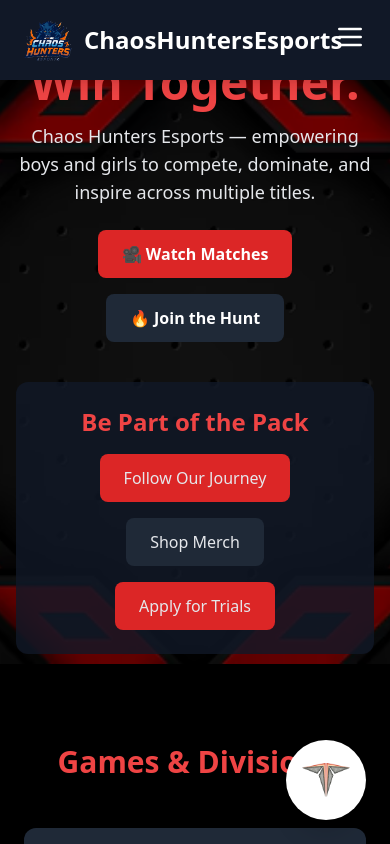
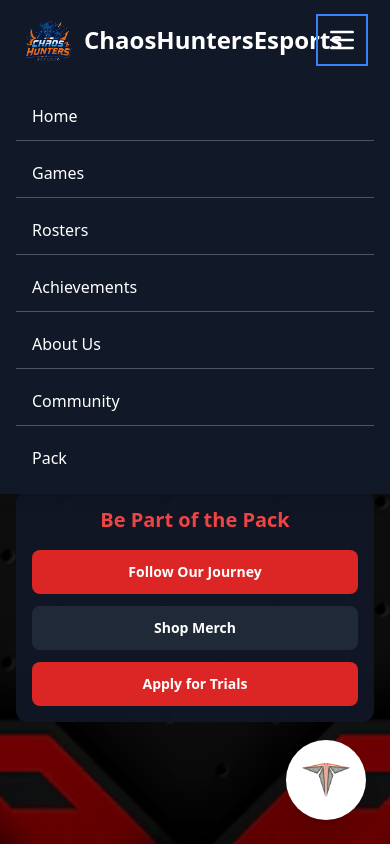
Before and after one commit to abhigna-26/ChaosHunters, a plain HTML site: page index.html in a window 390 px wide. Both pictures are taken after a click on the button "Toggle navigation menu". Shown: the top 844 px of the page. Drawn offline with nearby package versions, Linux system fonts and the light colour scheme.

Commit message:
done changes

```diff
--- a/index.html
+++ b/index.html
@@ -1,11 +1,32 @@
 <!DOCTYPE html>
 <html lang="en">
+
 <head>
   <meta charset="UTF-8" />
   <meta name="viewport" content="width=device-width, initial-scale=1.0" />
   <title>Chaos Hunters Esports</title>
+
+  <!-- Favicon Implementation using your existing logo -->
+  <!-- Modern browsers support PNG favicons directly -->
+  <link rel="icon" href="/chaoshunterslogo.png" type="image/png" sizes="32x32">
+  <link rel="icon" href="/chaoshunterslogo.png" type="image/png" sizes="16x16">
+
+  <!-- Apple Touch Icon (iOS) -->
+  <link rel="apple-touch-icon" href="/chaoshunterslogo.png" sizes="180x180">
+
+  <!-- Android Chrome Icons -->
+  <link rel="icon" href="/chaoshunterslogo.png" sizes="192x192" type="image/png">
+  <link rel="icon" href="/chaoshunterslogo.png" sizes="512x512" type="image/png">
+
+  <!-- Legacy ICO support (optional but recommended) -->
+  <link rel="shortcut icon" href="/favicon.ico" type="image/x-icon">
+
+  <!-- Theme Color -->
+  <meta name="theme-color" content="#dc2626">
+
   <script src="https://cdn.tailwindcss.com"></script>
 </head>
+
 <body class="bg-black text-gray-200 font-sans scroll-smooth">
   <!-- Header / Navbar -->
   <header class="fixed w-full bg-gray-900 text-white shadow-lg z-50">
@@ -13,8 +34,7 @@
 
       <!-- Logo + Brand -->
       <div class="flex items-center space-x-3">
-        <img src="chaoshunterslogo.png"
-             alt="Chaos Hunters Logo" class="w-12 h-12 object-contain">
+        <img src="chaoshunterslogo.png" alt="Chaos Hunters Logo" class="w-12 h-12 object-contain">
         <span class="text-2xl font-bold">ChaosHuntersEsports</span>
       </div>
 
@@ -26,51 +46,97 @@
         <a href="#achievements" class="hover:text-red-500 transition">Achievements</a>
         <a href="#about" class="hover:text-red-500 transition">About Us</a>
         <a href="#community" class="hover:text-red-500 transition">Community</a>
-        <a href="#pack" class="hover:text-red-500 transition">Be Part of the Pack</a>
+        <a href="#pack" class="hover:text-red-500 transition">Pack</a>
       </nav>
-
       <!-- Mobile Menu Button -->
       <div class="md:hidden">
-        <button class="focus:outline-none">
+        <button id="mobile-menu-button" class="p-2 focus:outline-none focus:ring-2 focus:ring-blue-500"
+          aria-controls="mobile-menu" aria-expanded="false" aria-label="Toggle navigation menu">
           <svg class="w-8 h-8" fill="none" stroke="currentColor" viewBox="0 0 24 24">
-            <path stroke-linecap="round" stroke-linejoin="round" stroke-width="2"
-                  d="M4 6h16M4 12h16M4 18h16"/>
+            <path stroke-linecap="round" stroke-linejoin="round" stroke-width="2" d="M4 6h16M4 12h16M4 18h16" />
           </svg>
         </button>
       </div>
-    </div>
-  </header>
 
-    <!-- Mobile Menu -->
-    <div id="menu" class="hidden md:hidden bg-gray-800">
-      <a href="#home" class="block px-4 py-2 hover:bg-gray-700">Home</a>
-
-      <a href="#games" class="block px-4 py-2 hover:bg-gray-700">Games</a>
-      <a href="#rosters" class="block px-4 py-2 hover:bg-gray-700">Rosters</a>
-      <a href="#about" class="block px-4 py-2 hover:bg-gray-700">About</a>
-      <a href="#community" class="block px-4 py-2 hover:bg-gray-700">Community</a>
+      <!-- Mobile Navigation Menu (hidden by default) -->
+      <nav id="mobile-menu" class="md:hidden hidden absolute top-full left-0 w-full bg-gray-900 shadow-lg z-50"
+        aria-label="Mobile navigation">
+        <div class="px-4 py-3 space-y-2">
+          <a href="#home" class="block px-4 py-3 text-white hover:bg-gray-700 border-b border-gray-600">Home</a>
+          <a href="#games" class="block px-4 py-3 text-white hover:bg-gray-700 border-b border-gray-600">Games</a>
+          <a href="#rosters" class="block px-4 py-3 text-white hover:bg-gray-700 border-b border-gray-600">Rosters</a>
+          <a href="#achievements"
+            class="block px-4 py-3 text-white hover:bg-gray-700 border-b border-gray-600">Achievements</a>
+          <a href="#about" class="block px-4 py-3 text-white hover:bg-gray-700 border-b border-gray-600">About Us</a>
+          <a href="#community"
+            class="block px-4 py-3 text-white hover:bg-gray-700 border-b border-gray-600">Community</a>
+          <a href="#home" class="block px-4 py-3 text-white hover:bg-gray-700">Pack</a>
         </div>
       </nav>
 
-   <!-- Hero -->
-  <header id="home" class="relative bg-black pt-16">
-    <img src="herobg.jpg"
-         alt="Esports Banner" class="w-full h-[600px] object-cover opacity-50">
-    <div class="absolute inset-0 flex flex-col items-center justify-center text-center px-4">
-      <h1 class="text-5xl md:text-6xl font-extrabold text-red-500">Hunt Together. Win Together.</h1>
-      <p class="mt-4 max-w-2xl text-lg md:text-xl">Chaos Hunters Esports — empowering boys and girls to compete, dominate, and inspire across multiple titles.</p>
-      <div class="mt-6 flex flex-wrap gap-4 justify-center">
-        <a href="#" class="bg-red-600 hover:bg-red-700 text-white font-semibold px-6 py-3 rounded-lg">🎥 Watch Matches</a>
-        <a href="#" class="bg-gray-800 hover:bg-gray-900 text-white font-semibold px-6 py-3 rounded-lg">🔥 Join the Hunt</a>
     </div>
 
-      <!-- Be Part of the Pack (moved here) -->
-      <div class="mt-10 bg-gray-900 bg-opacity-80 rounded-xl p-6">
-        <h2 class="text-2xl md:text-3xl font-bold text-red-500 mb-4">Be Part of the Pack</h2>
-        <div class="flex flex-wrap gap-4 justify-center">
-          <a href="#" class="bg-red-600 hover:bg-red-700 px-6 py-3 rounded-lg">Follow Our Journey</a>
-          <a href="#" class="bg-gray-800 hover:bg-gray-900 px-6 py-3 rounded-lg">Shop Merch</a>
-          <a href="#" class="bg-red-600 hover:bg-red-700 px-6 py-3 rounded-lg">Apply for Trials</a>
+    <!-- Collapsible Mobile Menu -->
+    <nav id="mobile-menu" class="md:hidden hidden">
+      <ul class="space-y-2 px-4 py-3 bg-white shadow">
+        <li><a href="/" class="block px-3 py-2 rounded hover:bg-gray-500">Home</a></li>
+        <li><a href="/about" class="block px-3 py-2 rounded hover:bg-gray-500">About</a></li>
+        <li><a href="/contact" class="block px-3 py-2 rounded hover:bg-gray-500">Contact</a></li>
+      </ul>
+    </nav>
+    </div>
+  </header>
+  </nav>
+
+  <!-- Hero -->
+  <header id="home" class="relative bg-black min-h-screen">
+    <!-- Full viewport background image -->
+    <img src="herobg.jpg" alt="Esports Banner" class="absolute inset-0 w-full h-full object-cover opacity-50">
+
+    <!-- Content overlay -->
+    <div class="relative z-10 flex flex-col items-center justify-center min-h-screen px-4 py-8">
+      <!-- Main heading -->
+      <h1 class="text-4xl sm:text-5xl md:text-6xl lg:text-7xl font-extrabold text-red-500 text-center leading-tight">
+        Hunt Together. Win Together.
+      </h1>
+
+      <!-- Subtitle -->
+      <p
+        class="mt-4 max-w-2xl text-base sm:text-lg md:text-xl lg:text-2xl text-center text-gray-200 leading-relaxed px-2">
+        Chaos Hunters Esports — empowering boys and girls to compete, dominate, and inspire across multiple titles.
+      </p>
+
+      <!-- Primary CTAs -->
+      <div class="mt-8 flex flex-col sm:flex-row gap-4 justify-center w-full max-w-md sm:max-w-none">
+        <a href="#"
+          class="bg-red-600 hover:bg-red-700 text-white font-semibold px-6 sm:px-8 py-3 sm:py-4 rounded-lg transition-colors text-center text-sm sm:text-base">
+          🎥 Watch Matches
+        </a>
+        <a href="#"
+          class="bg-gray-800 hover:bg-gray-900 text-white font-semibold px-6 sm:px-8 py-3 sm:py-4 rounded-lg transition-colors text-center text-sm sm:text-base">
+          🔥 Join the Hunt
+        </a>
+      </div>
+
+      <!-- Be Part of the Pack Section -->
+      <div class="mt-12 sm:mt-16 bg-gray-900 bg-opacity-90 rounded-xl p-4 sm:p-6 md:p-8 max-w-4xl w-full mx-auto">
+        <h2 class="text-xl sm:text-2xl md:text-3xl font-bold text-red-500 mb-4 sm:mb-6 text-center">
+          Be Part of the Pack
+        </h2>
+
+        <div class="flex flex-col sm:flex-row gap-3 sm:gap-4 justify-center items-stretch">
+          <a href="#"
+            class="bg-red-600 hover:bg-red-700 text-white font-semibold px-4 sm:px-6 py-3 rounded-lg transition-colors text-center text-sm sm:text-base flex-1 sm:flex-none">
+            Follow Our Journey
+          </a>
+          <a href="#"
+            class="bg-gray-800 hover:bg-gray-900 text-white font-semibold px-4 sm:px-6 py-3 rounded-lg transition-colors text-center text-sm sm:text-base flex-1 sm:flex-none">
+            Shop Merch
+          </a>
+          <a href="#"
+            class="bg-red-600 hover:bg-red-700 text-white font-semibold px-4 sm:px-6 py-3 rounded-lg transition-colors text-center text-sm sm:text-base flex-1 sm:flex-none">
+            Apply for Trials
+          </a>
         </div>
       </div>
     </div>
@@ -81,18 +147,15 @@
     <h2 class="text-3xl font-bold text-red-500 mb-12 text-center">Games & Divisions</h2>
     <div class="grid md:grid-cols-3 gap-8 max-w-6xl mx-auto">
       <div class="bg-gray-800 rounded-xl p-6 text-center shadow-lg">
-        <img src="valorant.webp"
-             class="rounded-lg mb-4 w-full h-44 object-cover" alt="Valorant">
+        <img src="valorant.webp" class="rounded-lg mb-4 w-full h-44 object-cover" alt="Valorant">
         <p><strong>Valorant:</strong> Boys & Girls</p>
       </div>
       <div class="bg-gray-800 rounded-xl p-6 text-center shadow-lg">
-        <img src="freefire.jpg"
-             class="rounded-lg mb-4 w-full h-44 object-cover" alt="Free Fire">
+        <img src="freefire.jpg" class="rounded-lg mb-4 w-full h-44 object-cover" alt="Free Fire">
         <p><strong>Free Fire:</strong> Boys & Girls</p>
       </div>
       <div class="bg-gray-800 rounded-xl p-6 text-center shadow-lg">
-        <img src="bgmi.png"
-             class="rounded-lg mb-4 w-full h-44 object-cover" alt="BGMI">
+        <img src="bgmi.png" class="rounded-lg mb-4 w-full h-44 object-cover" alt="BGMI">
         <p><strong>BGMI:</strong> Boys</p>
       </div>
     </div>
@@ -105,25 +168,38 @@
       <div class="bg-gray-800 p-6 rounded-xl shadow-lg">
         <h3 class="text-xl font-semibold mb-3">Valorant (Boys)</h3>
         <ul class="list-disc pl-6 space-y-1 text-gray-300">
-          <li>Reaper – IGL</li><li>Hex – Duelist</li><li>Specter – Controller</li><li>Rogue – Sentinel</li><li>Pulse – Initiator</li>
+          <li>Reaper – IGL</li>
+          <li>Hex – Duelist</li>
+          <li>Specter – Controller</li>
+          <li>Rogue – Sentinel</li>
+          <li>Pulse – Initiator</li>
         </ul>
       </div>
       <div class="bg-gray-800 p-6 rounded-xl shadow-lg">
         <h3 class="text-xl font-semibold mb-3">Valorant (Girls)</h3>
         <ul class="list-disc pl-6 space-y-1 text-gray-300">
-          <li>Luna – Duelist</li><li>Ivy – Controller</li><li>Vixen – Sentinel</li><li>Nova – Initiator</li>
+          <li>Luna – Duelist</li>
+          <li>Ivy – Controller</li>
+          <li>Vixen – Sentinel</li>
+          <li>Nova – Initiator</li>
         </ul>
       </div>
       <div class="bg-gray-800 p-6 rounded-xl shadow-lg">
         <h3 class="text-xl font-semibold mb-3">Free Fire (Mixed)</h3>
         <ul class="list-disc pl-6 space-y-1 text-gray-300">
-          <li>Blaze – Rusher</li><li>Rex – Sniper</li><li>Mira – Support</li><li>Kai – Entry</li>
+          <li>Blaze – Rusher</li>
+          <li>Rex – Sniper</li>
+          <li>Mira – Support</li>
+          <li>Kai – Entry</li>
         </ul>
       </div>
       <div class="bg-gray-800 p-6 rounded-xl shadow-lg">
         <h3 class="text-xl font-semibold mb-3">BGMI (Boys)</h3>
         <ul class="list-disc pl-6 space-y-1 text-gray-300">
-          <li>Hunter – IGL</li><li>Bullet – Fragger</li><li>Ghost – Support</li><li>Venom – Scout</li>
+          <li>Hunter – IGL</li>
+          <li>Bullet – Fragger</li>
+          <li>Ghost – Support</li>
+          <li>Venom – Scout</li>
         </ul>
       </div>
     </div>
@@ -144,19 +220,22 @@
       <!-- Card 1 -->
       <div class="bg-gray-900 p-6 rounded-xl shadow-lg hover:scale-105 transform transition">
         <h3 class="text-xl font-semibold text-red-400 mb-3">Scrims & Qualifiers</h3>
-        <p class="text-gray-300">Regular participation in BGMI, Valorant, and Free Fire qualifiers to sharpen team synergy and strategies.</p>
+        <p class="text-gray-300">Regular participation in BGMI, Valorant, and Free Fire qualifiers to sharpen team
+          synergy and strategies.</p>
       </div>
 
       <!-- Card 2 -->
       <div class="bg-gray-900 p-6 rounded-xl shadow-lg hover:scale-105 transform transition">
         <h3 class="text-xl font-semibold text-red-400 mb-3">Content & Livestreams</h3>
-        <p class="text-gray-300">Growing presence on Twitch, YouTube, and Discord through high-quality streams and fan engagement.</p>
+        <p class="text-gray-300">Growing presence on Twitch, YouTube, and Discord through high-quality streams and fan
+          engagement.</p>
       </div>
 
       <!-- Card 3 -->
       <div class="bg-gray-900 p-6 rounded-xl shadow-lg hover:scale-105 transform transition">
         <h3 class="text-xl font-semibold text-red-400 mb-3">Future Tournaments</h3>
-        <p class="text-gray-300">Focused on building rosters and training for national & international esports tournaments in 2025 and beyond.</p>
+        <p class="text-gray-300">Focused on building rosters and training for national & international esports
+          tournaments in 2025 and beyond.</p>
       </div>
     </div>
   </section>
@@ -169,9 +248,12 @@
       <!-- Left Side: Text -->
       <div class="text-left">
         <h2 class="text-3xl font-bold text-red-500 mb-6">About Us</h2>
-        <p class="mb-4">Founded in 2022, Chaos Hunters Esports was born from a shared passion for competitive gaming. Our goal is to create an esports organization where both boys and girls can showcase their skills, compete with the best, and inspire the next generation of gamers.</p>
+        <p class="mb-4">Founded in 2022, Chaos Hunters Esports was born from a shared passion for competitive gaming.
+          Our goal is to create an esports organization where both boys and girls can showcase their skills, compete
+          with the best, and inspire the next generation of gamers.</p>
 
-        <p class="mb-2"><strong>Vision:</strong> To become one of the most respected and inclusive esports organizations.</p>
+        <p class="mb-2"><strong>Vision:</strong> To become one of the most respected and inclusive esports
+          organizations.</p>
 
         <p class="mb-2"><strong>Mission:</strong></p>
         <ul class="list-disc pl-6 text-gray-300 space-y-1">
@@ -185,9 +267,7 @@
 
       <!-- Right Side: Image -->
       <div class="flex justify-center">
-        <img src="about2.jpg"
-             alt="Chaos Hunters Team"
-             class="rounded-xl shadow-lg object-cover w-full h-[400px]">
+        <img src="about2.jpg" alt="Chaos Hunters Team" class="rounded-xl shadow-lg object-cover w-full h-[400px]">
       </div>
     </div>
   </section>
@@ -205,26 +285,58 @@
     </div>
   </section>
   <!-- Footer -->
-  <footer class="bg-black py-6 border-t border-gray-800">
-    <div class="max-w-7xl mx-auto flex flex-col md:flex-row items-start justify-between px-6">
+  <footer class="bg-black py-6 md:py-8 border-t border-gray-800">
+    <div class="max-w-7xl mx-auto px-4 sm:px-6">
+
+      <!-- Mobile: Stacked Layout, Desktop: Side by Side -->
+      <div class="flex flex-col space-y-6 md:flex-row md:items-start md:justify-between md:space-y-0">
 
         <!-- Left Side: Esports Info -->
-      <div class="text-center md:text-left space-y-2">
-        <p class="font-bold text-white">Chaos Hunters Esports</p>
-        <p>Email: <a href="mailto:ChaosHuntersEsports@gmail.com" class="text-red-500">ChaosHuntersEsports@gmail.com</a></p>
-        <p>Contact: 8919676308</p>
-        <p>Location: Hyderabad, Telangana, India</p>
-        <p class="text-sm text-gray-500">&copy; 2025 Chaos Hunters Esports. All Rights Reserved.</p>
+        <div class="text-center md:text-left space-y-3">
+          <h3 class="font-bold text-white text-lg">Chaos Hunters Esports</h3>
+
+          <!-- Contact Information - Better spacing on mobile -->
+          <div class="space-y-2 text-sm md:text-base">
+            <p>
+              <span class="text-gray-300">Email:</span>
+              <a href="mailto:ChaosHuntersEsports@gmail.com"
+                class="text-red-500 hover:text-red-400 transition-colors break-all">
+                ChaosHuntersEsports@gmail.com
+              </a>
+            </p>
+            <p class="text-gray-300">
+              <span class="text-gray-300">Contact:</span>
+              <a href="tel:8919676308" class="text-white hover:text-red-500 transition-colors">
+                8919676308
+              </a>
+            </p>
+            <p class="text-gray-300">
+              <span class="text-gray-300">Location:</span>
+              <span class="text-white">Hyderabad, Telangana, India</span>
+            </p>
+          </div>
         </div>
 
         <!-- Right Side: Talentronaut -->
-      <div class="flex flex-col items-center mt-6 md:mt-0">
+        <div class="flex flex-col items-center space-y-3 pt-4 border-t border-gray-700 md:border-t-0 md:pt-0">
           <!-- Logo -->
-        <img src="https://img.icons8.com/ios-filled/100/ff0000/rocket.png"
-             alt="Talentronaut Logo" class="w-10 h-10 object-contain mb-2">
+          <img src="https://img.icons8.com/ios-filled/100/ff0000/rocket.png" alt="Talentronaut Logo"
+            class="w-8 h-8 md:w-10 md:h-10 object-contain">
+
           <!-- Text -->
-        <p class="text-sm text-gray-400 text-center">
-          Designed by <span class="text-red-500 font-semibold">Talentronaut Technologies</span>
+          <p class="text-xs md:text-sm text-gray-400 text-center leading-relaxed">
+            Designed by
+            <span class="text-red-500 font-semibold block sm:inline">
+              Talentronaut Technologies
+            </span>
+          </p>
+        </div>
+      </div>
+
+      <!-- Copyright - Separate section on mobile for better spacing -->
+      <div class="mt-6 pt-4 border-t border-gray-700">
+        <p class="text-xs md:text-sm text-gray-500 text-center">
+          &copy; 2025 Chaos Hunters Esports. All Rights Reserved.
         </p>
       </div>
     </div>
@@ -234,18 +346,47 @@
   <a href="https://www.talentronaut.in/" target="_blank" rel="noopener noreferrer"
     class="fixed bottom-6 right-6 bg-white hover:bg-gray-100 p-4 rounded-full shadow-xl transition transform hover:scale-105">
     <!-- Replace the src below with your Talentronaut logo -->
-    <img src="logo.jpg"
-         alt="Talentronaut Logo" class="w-12 h-12 object-contain">
+    <img src="logo.jpg" alt="Talentronaut Logo" class="w-12 h-12 object-contain">
   </a>
 
-  <!-- Script for Mobile Menu -->
   <script>
-    const btn = document.getElementById('menu-btn');
-    const menu = document.getElementById('menu');
-    btn.addEventListener('click', () => {
-      menu.classList.toggle('hidden');
+    // Toggle mobile menu
+    document.addEventListener('DOMContentLoaded', function () {
+      const menuButton = document.getElementById('mobile-menu-button');
+      const mobileMenu = document.getElementById('mobile-menu');
+
+      function toggleMenu() {
+        const isExpanded = menuButton.getAttribute('aria-expanded') === 'true';
+
+        // Toggle menu visibility
+        mobileMenu.classList.toggle('hidden');
+
+        // Update aria-expanded for accessibility
+        menuButton.setAttribute('aria-expanded', !isExpanded);
+      }
+
+      // Add click event listener
+      menuButton.addEventListener('click', toggleMenu);
+
+      // Close menu when clicking outside
+      document.addEventListener('click', function (event) {
+        if (!menuButton.contains(event.target) && !mobileMenu.contains(event.target)) {
+          mobileMenu.classList.add('hidden');
+          menuButton.setAttribute('aria-expanded', 'false');
+        }
       });
+
+      // Close menu on escape key
+      document.addEventListener('keydown', function (event) {
+        if (event.key === 'Escape') {
+          mobileMenu.classList.add('hidden');
+          menuButton.setAttribute('aria-expanded', 'false');
+        }
+      });
+    });
+
   </script>
 
 </body>
+
 </html>
```
Lines whose indentation alone changed are shown as unchanged.
